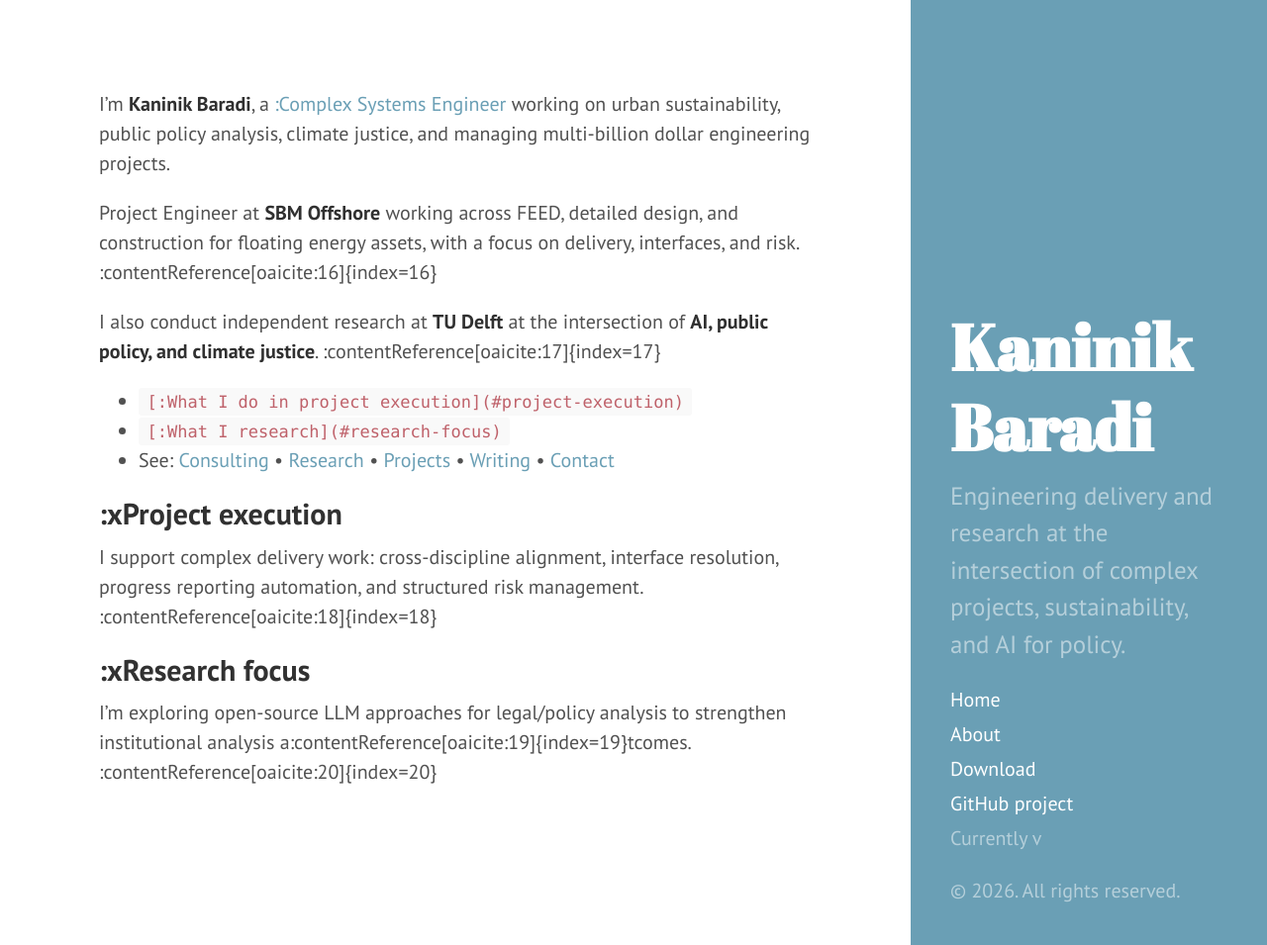
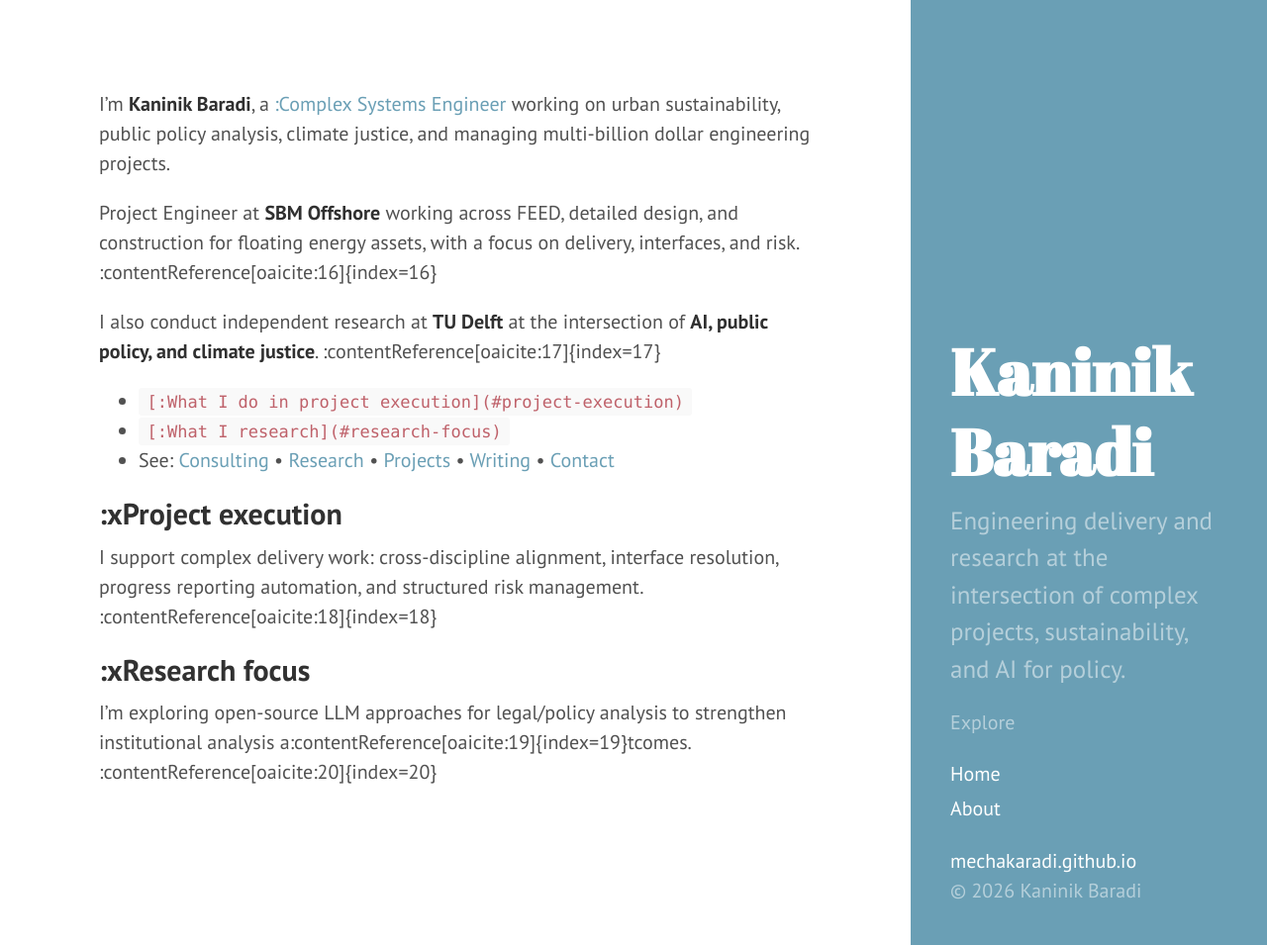
Before and after one commit to MechaKaradi/mechakaradi.github.io, a Jekyll site: the page built from index.md, in a window 1280 px wide and 955 px high. Shown: the whole window at 99% size. Built offline with Jekyll 4.4.1, drawn with Linux system fonts in a browser that asks for light colours; Markdown is read by kramdown in place of the engine named in the settings; the list of posts is cut into pages by our own code.

Commit message:
Sidebar content changes

```diff
--- a/_includes/sidebar.html
+++ b/_includes/sidebar.html
@@ -9,28 +9,26 @@
       <p class="lead">{{ site.description }}</p>
     </div>
 
-    <nav class="sidebar-nav">
+    <nav class="sidebar-nav" aria-label="Primary">
+      <p class="sidebar-nav-label">Explore</p>
       <a class="sidebar-nav-item{% if page.url == site.baseurl %} active{% endif %}" href="{{ site.baseurl }}">Home</a>
 
-      {% comment %}
-        The code below dynamically generates a sidebar nav of pages with
-        `layout: page` in the front-matter. See readme for usage.
-      {% endcomment %}
-
-      {% assign pages_list = site.pages %}
+      {% assign pages_list = site.pages | sort: "title" %}
       {% for node in pages_list %}
-        {% if node.title != null %}
-          {% if node.layout == "page" %}
-            <a class="sidebar-nav-item{% if page.url == node.url %} active{% endif %}" href="{{ node.url }}">{{ node.title }}</a>
-          {% endif %}
+        {% if node.title and node.layout == "page" %}
+          <a class="sidebar-nav-item{% if page.url == node.url %} active{% endif %}" href="{{ node.url }}">{{ node.title }}</a>
         {% endif %}
       {% endfor %}
-
-      <a class="sidebar-nav-item" href="{{ site.github.repo }}/archive/v{{ site.version }}.zip">Download</a>
-      <a class="sidebar-nav-item" href="{{ site.github.repo }}">GitHub project</a>
-      <span class="sidebar-nav-item">Currently v{{ site.version }}</span>
     </nav>
 
-    <p>&copy; {{ site.time | date: '%Y' }}. All rights reserved.</p>
+    <div class="sidebar-meta">
+      {% if site.author.email %}
+      <a class="sidebar-meta-link" href="mailto:{{ site.author.email }}">Email</a>
+      {% endif %}
+      {% if site.url %}
+      <a class="sidebar-meta-link" href="{{ site.url }}">{{ site.url | replace: "https://", "" | replace: "http://", "" }}</a>
+      {% endif %}
+      <p class="sidebar-copyright">&copy; {{ site.time | date: '%Y' }} {{ site.title }}</p>
+    </div>
   </div>
 </div>
```
